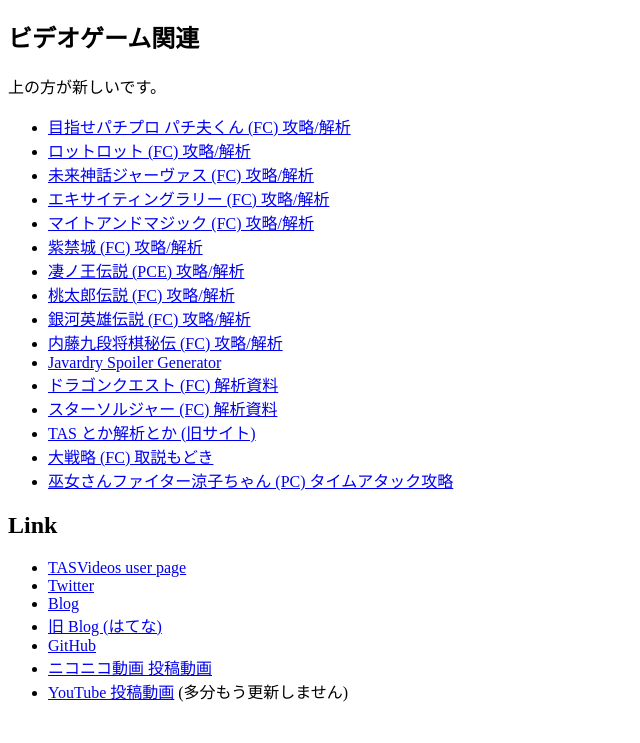
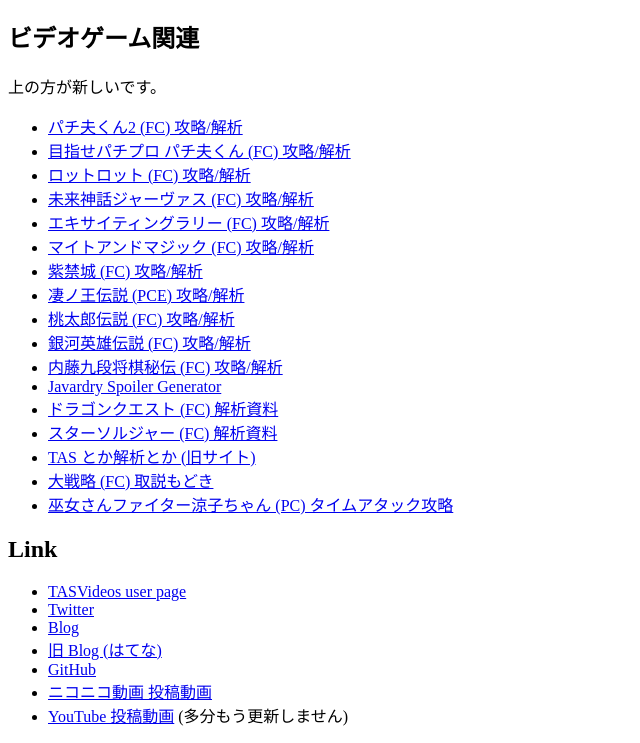
Before and after one commit to taotao54321/taotao54321.github.io, a plain HTML site: page index.html in a window 1280 px wide. Shown: the part 70-813 px from the top of the page, without its empty margins (0-640 px from the left). Drawn offline with Linux system fonts and the light colour scheme.

Commit message:
add: パチ夫くん2 (FC) 攻略/解析

```diff
--- a/index.html
+++ b/index.html
@@ -13,6 +13,7 @@
 <p>上の方が新しいです。</p>
 
 <ul>
+  <li><a href="Pachio2Resource/">パチ夫くん2 (FC) 攻略/解析</a></li>
   <li><a href="Pachio1Resource/">目指せパチプロ パチ夫くん (FC) 攻略/解析</a></li>
   <li><a href="LotLotResource/">ロットロット (FC) 攻略/解析</a></li>
   <li><a href="JarvasResource/">未来神話ジャーヴァス (FC) 攻略/解析</a></li>
```
